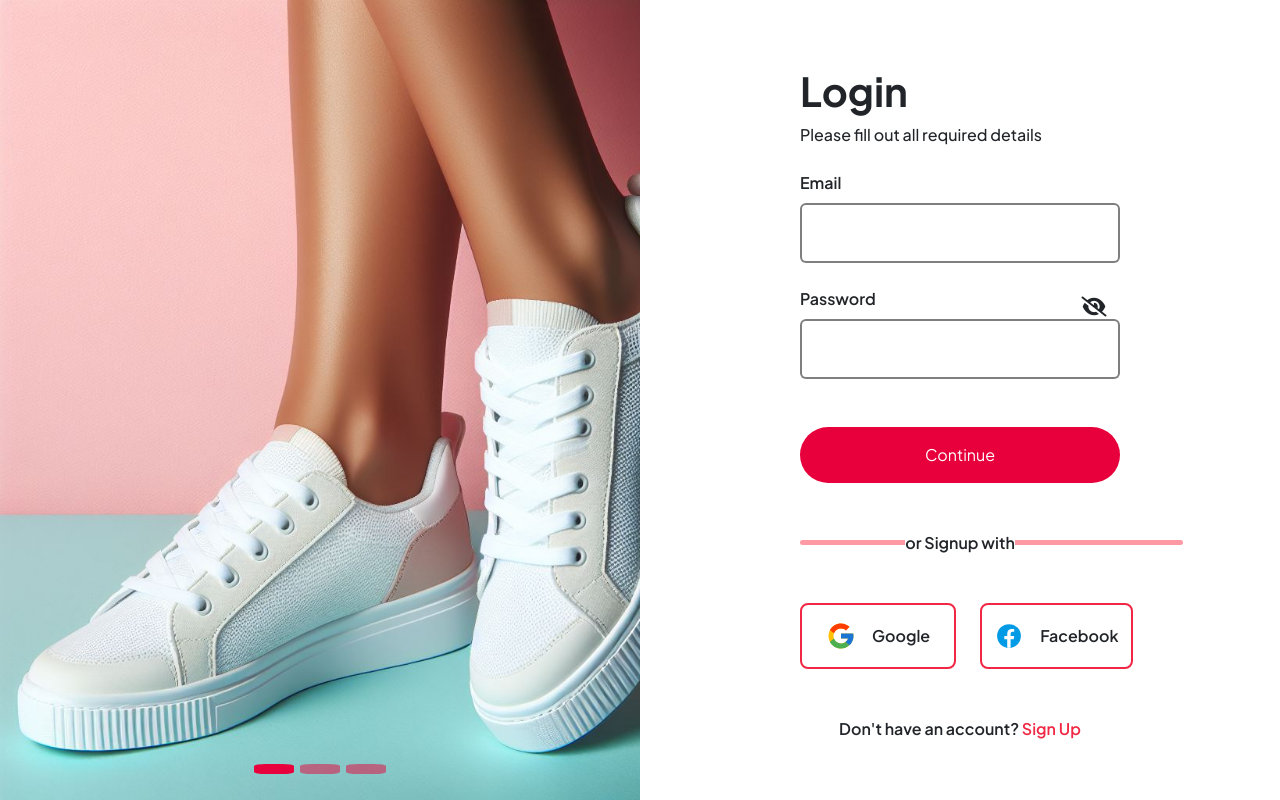
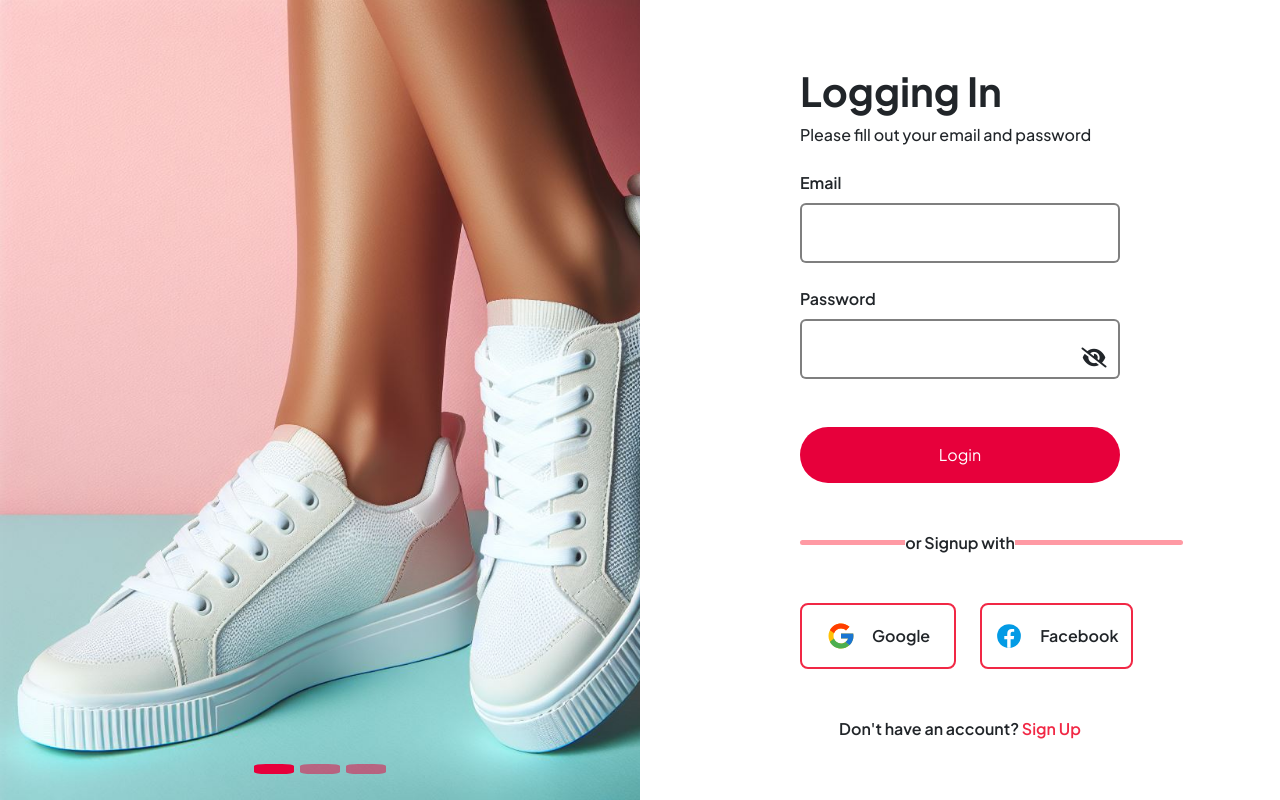
Before and after one commit to kev0402/E-commerce, a PHP site: page /Login.php in a window 1280 px wide. Run offline with PHP 8.4, Linux system fonts and the light colour scheme; data that the repository does not hold is empty.

Commit message:
connected login to homepage, added backend

```diff
--- a/Login.php
+++ b/Login.php
@@ -1,9 +1,13 @@
+<?php
+    session_start();
+    require_once('./includes/database-con.php');
+?>
 <!DOCTYPE html>
 <html lang="en">
 <head>
     <meta charset="UTF-8">
     <meta name="viewport" content="width=device-width, initial-scale=1.0">
-    <title>Document</title>
+    <title>Login</title>
     <link rel="icon" href="./images/logo.png">
     <link rel="preconnect" href="https://fonts.googleapis.com">
     <link rel="preconnect" href="https://fonts.gstatic.com" crossorigin>
@@ -12,6 +16,56 @@
     <link rel="stylesheet" href="./styles/forms.css">
     <link rel="stylesheet" href="./bootstrap/css/bootstrap.min.css">
 </head>
+<?php
+    $email = $pass = $alert = null;
+
+    if (isset($_POST['loginButton'])) {
+        $email = $_POST['email'];
+        $pass = $_POST['pass_word'];
+
+        if (empty($email)) {
+            $alert = "Email cannot be empty!";
+        } elseif (!filter_var($email, FILTER_VALIDATE_EMAIL)) {
+            $alert = "Invalid email format!";
+        }
+
+        if (empty($pass)) {
+            $alert = "Password cannot be empty!";
+        }
+
+        if (empty($email) && empty($pass)) {
+            $alert = "All fields cannot be empty!";
+        } else {
+            $sql = "SELECT * FROM customer_tb WHERE Email = '$email'; ";
+            $result = mysqli_query($conn, $sql);
+            $user = mysqli_fetch_array($result, MYSQLI_ASSOC);
+
+            if ($user) {
+                if (password_verify($pass, $user['Password'])) {
+                    header("Location: ./HomePage.php");
+                    die();
+                } else {
+                    $alert = "Password is incorrect!";
+                }
+            } else {
+                $alert = "Email cannot be found!";
+            }
+        }
+
+        if ($alert != null) {
+            ?>
+                <style>
+                    .firstAlert {
+                        display: block;
+                    }
+                    .loginPasswordIcon {
+                        top: 48.5%;
+                    }
+                </style>
+            <?php
+            }
+    }
+?>
 <body>
 <main class="d-flex flex-row h-auto">
         <div id="carousel" class="carousel slide w-50" data-bs-ride="carousel">
@@ -34,9 +88,9 @@
         </div>
         <form action="<?php echo htmlspecialchars($_SERVER["PHP_SELF"]); ?>" method="post" class="d-flex flex-column justify-content-center align-items-center mt-4 w-100">
             <div class="w-50">
-                <h1 class="fw-bold">Login</h1>
-                <p class="fw-medium">Please fill out all required details</p>
-                <div class="firstAlert alert alert-danger"><?php echo $error ?></div>
+                <h1 class="fw-bold">Logging In</h1>
+                <p class="fw-medium">Please fill out your email and password</p>
+                <div class="firstAlert alert alert-danger"><?php echo $alert ?></div>
                 <div>
                     <div class="mt-4">
                         <label for="email" class="mb-2 fw-semibold">Email</label>
@@ -45,11 +99,11 @@
                     <div class="mt-4">
                         <label for="pass" class="mb-2 fw-semibold">Password</label>
                         <input name="pass_word" type="password" class="form-control shadow-none p-3 fw-medium" id="pass">
-                        <i class="passwordIcon fa-solid fa-lg fa-eye-slash" id="passVisibility"></i>
+                        <i class="loginPasswordIcon fa-solid fa-lg fa-eye-slash" id="passVisibility"></i>
                     </div>
                 </div>
                 <div>
-                    <button name="continueButton" class="btn btn-primary border border-0 rounded-pill w-100 mt-5 p-3" id="continueButton">Continue</button>
+                    <button name="loginButton" class="btn btn-primary border border-0 rounded-pill w-100 mt-5 p-3" id="loginButton">Login</button>
                     <div>
                         <p class="line mt-5 fw-semibold"><span>or Signup with</span></p>
                     </div>
--- a/Signup.php
+++ b/Signup.php
@@ -4,7 +4,6 @@ require_once('./includes/database-con.php');
 ?>
 <!DOCTYPE html>
 <html lang="en">
-
 <head>
     <meta charset="UTF-8">
     <meta name="viewport" content="width=device-width, initial-scale=1.0">
@@ -52,6 +51,7 @@ if (isset($_POST['continueButton'])) {
         if ($prepareStmt) {
             mysqli_stmt_bind_param($stmt, "ss", $email, $passHash);
             mysqli_stmt_execute($stmt);
+            header("Location: ./Login.php");
         }
     }
 }
--- a/styles/forms.css
+++ b/styles/forms.css
@@ -48,10 +48,10 @@
 .line span {
     background-color: #fff;
 }
-#continueButton, #signupButton {
+#continueButton, #signupButton, #loginButton {
     background-color: #E7003B;
 }
-#continueButton:hover, #signupButton:hover {
+#continueButton:hover, #signupButton:hover, #loginButton:hover {
     background-color: #F12845;
 }
 .signup, .login {
@@ -83,7 +83,7 @@
 #pass, #confirmPass {
     position: relative;
 }
-.passwordIcon, .confirmpasswordIcon {
+.passwordIcon, .confirmpasswordIcon, .loginPasswordIcon {
     position: absolute;
     cursor: pointer;
 }
@@ -95,6 +95,10 @@
     top: 50.8%;
     left: 84.5%;
 }
+.loginPasswordIcon {
+    top: 44.6%;
+    left: 84.5%;
+}
 #activeIndicator, #secondIndicator, #thirdIndicator {
     height: 10px;
     width: 40px;
```
